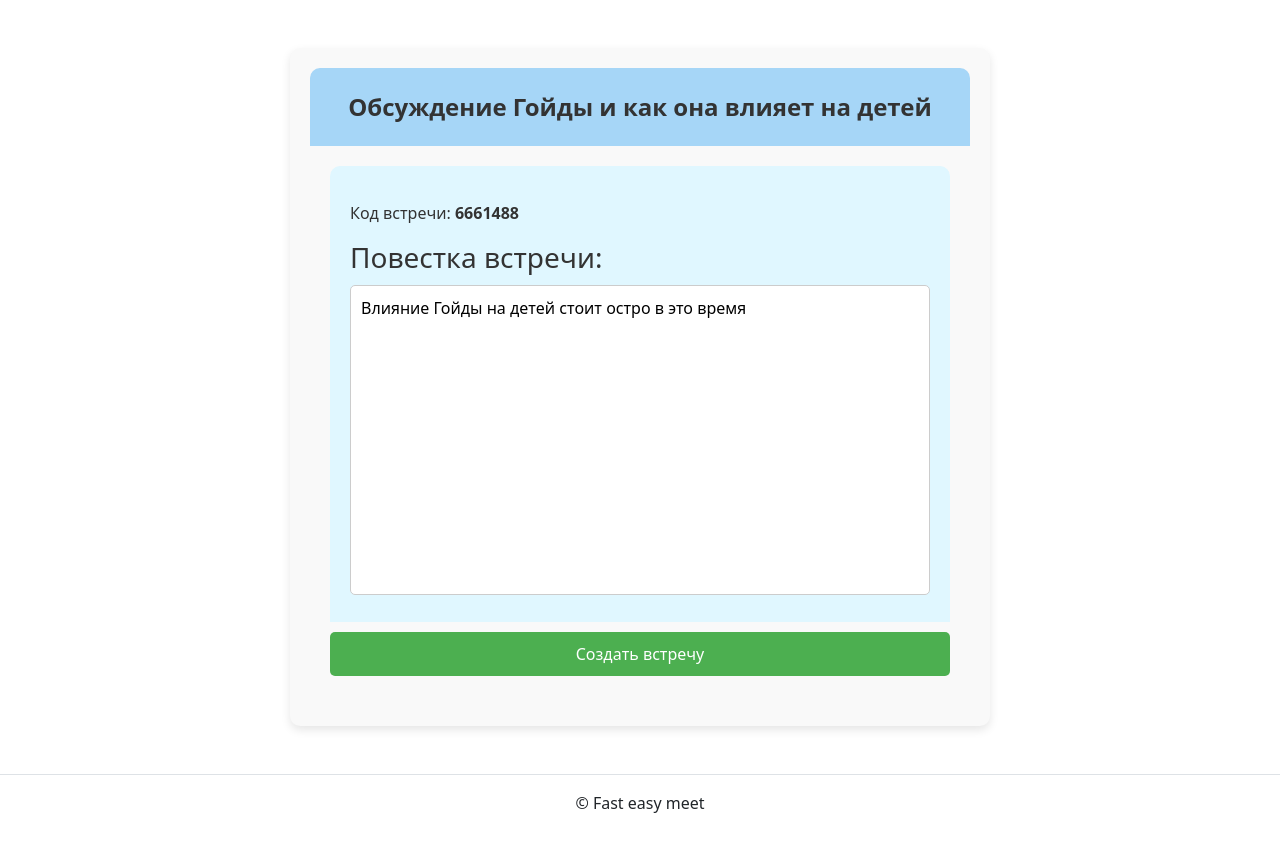
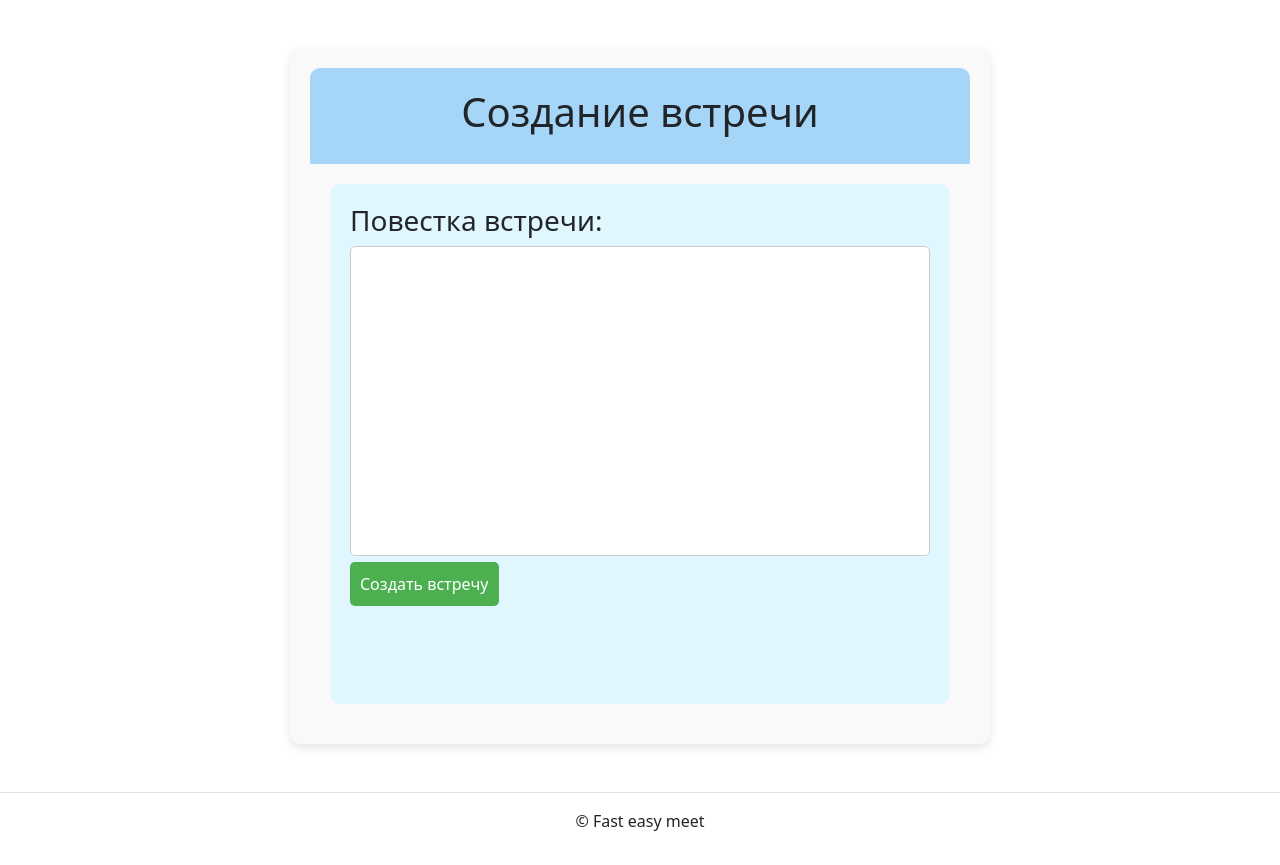
Before and after one commit to Lobanov07/Fast-Easy-Meet, a Django app: page /pages/create_meeting/ in a window 1280 px wide. Shown: the part 56-921 px from the top of the page. Before the commit the page ends 869 px from the top, so only its background shows below. Run offline with Django 3.2, Linux system fonts and the light colour scheme; the visitor is signed in with stand-in values (Sample User, id 1); some libraries are stand-ins or nearby versions.

Commit message:
add create meeting

```diff
--- /dev/null
+++ b/pages/forms.py
@@ -0,0 +1,15 @@
+from django import forms
+from .models import Meeting
+from django.contrib.auth import get_user_model
+
+CustomUser = get_user_model()
+
+
+class MeetingForm(forms.ModelForm):
+    class Meta:
+        model = Meeting
+        fields = ['agenda']
+        widgets = {
+            'agenda': forms.Textarea(attrs={'rows': 12,
+                                            "style": "resize: none"}),
+        }
--- a/pages/models.py
+++ b/pages/models.py
@@ -37,7 +37,9 @@ class Meeting(models.Model):
         verbose_name="Участники"
     )  # Участники встречи
     date_time = models.DateTimeField(
-        verbose_name="Дата встречи"
+        verbose_name="Дата встречи",
+        blank=True,
+        null=True,
     )  # Дата и время встречи
     status = models.CharField(
         max_length=20,
--- a/pages/urls.py
+++ b/pages/urls.py
@@ -23,15 +23,15 @@ urlpatterns = [
         name="index"
     ),
     path(
-        "pages/organization_meeting/",
-        views.OrganizationMeeting.as_view(),
-        name="organization"
-    ),
-    path(
         "pages/create_meeting/",
-        views.CreateMeeting.as_view(),
+        views.create_meeting,
         name="create_meeting"
     ),
+    # path(
+    #     "pages/create_meeting/",
+    #     views.CreateMeeting.as_view(),
+    #     name="create_meeting"
+    # ),
     path(
         "pages/date_selection/",
         views.DateSelection.as_view(),
--- a/pages/views.py
+++ b/pages/views.py
@@ -4,12 +4,14 @@ from django.db.models import Count
 from django.http import Http404
 from django.contrib.auth import get_user_model
 from django.contrib.auth.mixins import LoginRequiredMixin
+from django.contrib.auth.decorators import login_required
 from django.views.generic import (
     ListView, CreateView, UpdateView, DeleteView, DetailView, TemplateView)
 from django.urls import reverse
 
 from accounts.models import CustomUser
-from accounts.forms import  ProfileEditForm
+from accounts.forms import ProfileEditForm
+from .forms import MeetingForm
 
 
 POSTS_PER_PAGE = 10
@@ -18,12 +20,24 @@ POSTS_PER_PAGE = 10
 User = get_user_model()
 
 
+@login_required
+def create_meeting(request):
+    if request.method == 'POST':
+        form = MeetingForm(request.POST)
+        if form.is_valid():
+            meeting = form.save(commit=False)
+            meeting.host = request.user
+            meeting.save()
+            form.save_m2m()
+            return redirect('pages:organization')
+    else:
+        form = MeetingForm()
+
+    return render(request, 'pages/create_meeting.html', {'form': form})
+
+
 class OrganizationMeeting(TemplateView):
     template_name = 'pages/organization_meeting.html'
-
-
-class CreateMeeting(TemplateView):
-    template_name = 'pages/create_meeting.html'
 
 
 class DateSelection(TemplateView):
--- a/templates/pages/create_meeting.html
+++ b/templates/pages/create_meeting.html
@@ -57,6 +57,16 @@ textarea {
     background-color: #fff;
 }
 
+.btn-save {
+    background-color: #4CAF50;
+    color: white;
+    padding: 10px;
+    border: none;
+    border-radius: 5px;
+    font-size: 16px;
+    cursor: pointer;
+}
+
 .meeting-code {
     margin-top: 15px;
     font-size: 16px;
@@ -90,32 +100,23 @@ textarea {
 </style>
 
 <div class="meeting-container">
-    <!-- Шапка встречи -->
-    <div class="meeting-header">
-        <input type="text" value="Обсуждение Гойды и как она влияет на детей" class="meeting-title-input">
-    </div>
-
-    <div class="meeting-content">
-        <!-- Повестка встречи -->
-        <div class="left-block">
-            <!-- Код встречи -->
-            <div class="meeting-code">
-                <p>Код встречи: <strong>6661488</strong></p>
-            </div>
-
-            <div class="agenda-block">
-                <h3>Повестка встречи:</h3>
-                <div class="agenda-content">
-                    <textarea style="resize: none;" placeholder="Введите повестку встречи здесь..." rows="12">Влияние Гойды на детей стоит остро в это время</textarea>
+    <form method="POST" enctype="multipart/form-data" class="meeting-create-form">
+        {% csrf_token %}
+        <div class="meeting-header">
+            <h1> Создание встречи </h1>
+        </div>
+        <div class="meeting-content">
+            <div class="left-block">
+                <div class="form-group">
+                    <label for="bio"><h3>Повестка встречи:</h3></label>
+                    {{ form.agenda }}
+                </div>
+                <div class="form-group">
+                    <button type="submit" class="btn-save">Создать встречу</button>
                 </div>
             </div>
-
-            <!-- Контейнер для кнопки -->
-            <div class="button-container">
-                <button id="generate-dates-btn">Создать встречу</button>
-            </div>
         </div>
-    </div>
+    </form>
 </div>
 
 {% endblock %}
```
Also changed, not shown: pages/migrations/0003_alter_meeting_date_time.py (added), pages/migrations/0004_alter_meeting_date_time.py (added).
